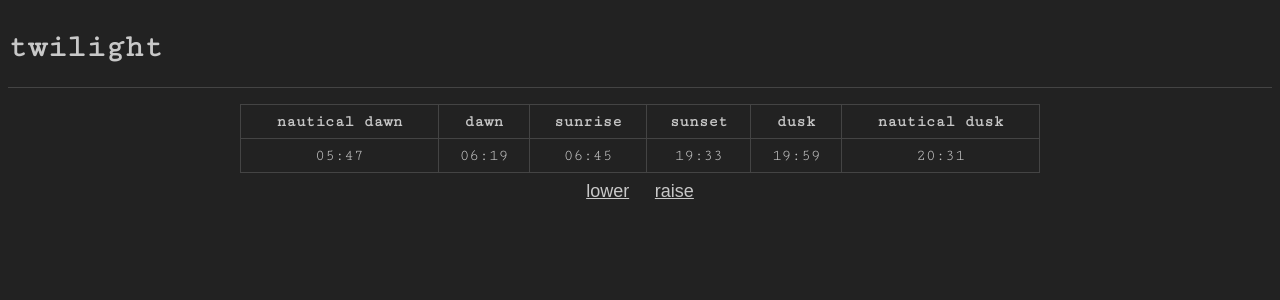
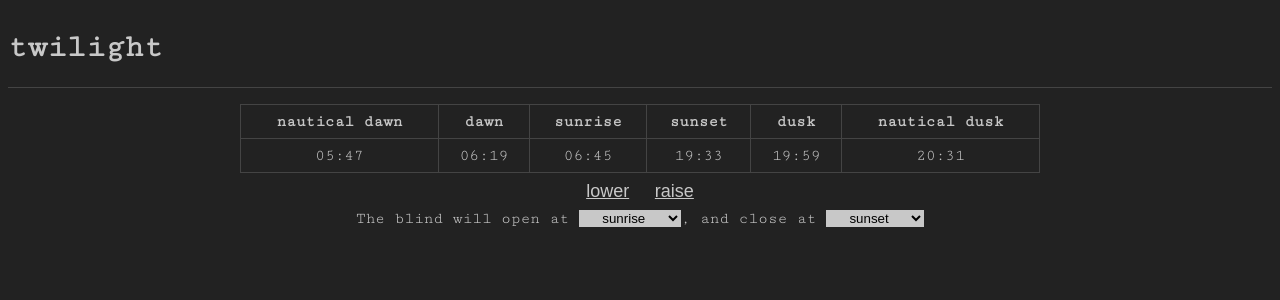
Before and after one commit to harry48225/twilight, a Svelte app in the folder firmware/webapp/: page / in a window 1280 px wide. Shown: the top 300 px of the page. Built offline with nearby package versions, Linux system fonts and the light colour scheme.

Commit message:
Add basic scheduler

```diff
--- a/firmware/webapp/public/global.css
+++ b/firmware/webapp/public/global.css
@@ -11,6 +11,11 @@ body {
 	padding: 8px;
 	box-sizing: border-box;
 	font-family: 'Cutive Mono', monospace;
+}
+
+em {
+	font-weight: bolder;
+	font-style: normal;
 }
 
 a {
--- a/firmware/webapp/src/App.svelte
+++ b/firmware/webapp/src/App.svelte
@@ -1,5 +1,6 @@
 <script lang="ts">
 import Header from "./Header.svelte";
+import Scheduler from "./Scheduler.svelte";
 import SunPositionTable from "./SunPositionTable.svelte";
 
 </script>
@@ -9,6 +10,7 @@ import SunPositionTable from "./SunPositionTable.svelte";
 	<SunPositionTable/>
 	<button>lower</button>
 	<button>raise</button>
+	<Scheduler/>
 </main>
 
 <style>
--- /dev/null
+++ b/firmware/webapp/src/Scheduler.svelte
@@ -0,0 +1,28 @@
+<script lang="ts">
+  export let openTime: string = "sunrise";
+  export let closeTime: string = "sunset";
+</script>
+
+<div>
+  The blind will open at
+  <select bind:value={openTime}>
+    <option>nautical dawn</option>
+    <option>dawn</option>
+    <option>sunrise</option>
+  </select>,
+  and close at
+  <select bind:value={closeTime}>
+    <option>sunset</option>
+    <option>dusk</option>
+    <option>nautical dusk</option>
+  </select>
+</div>
+
+<style lang="scss">
+  select {
+    border-radius: 0px;
+    border: none;
+    text-align: center;
+    background-color: #c8c8c8;
+  }
+</style>
```
